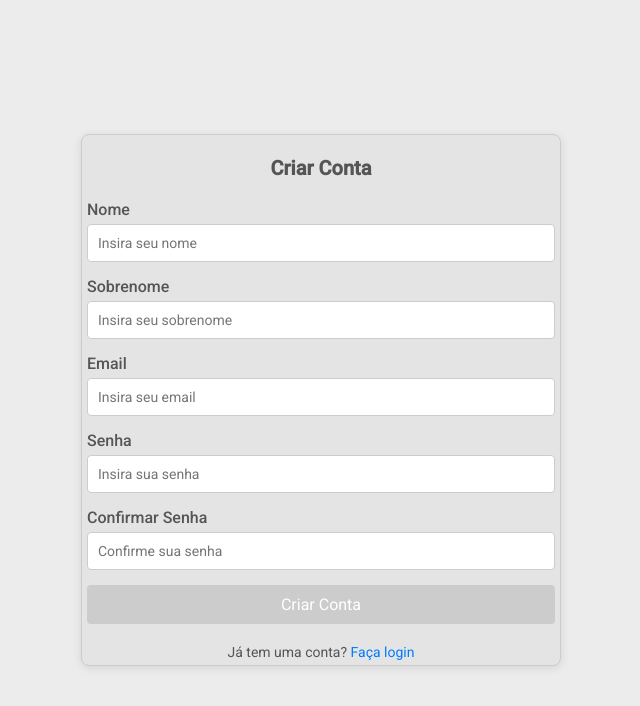
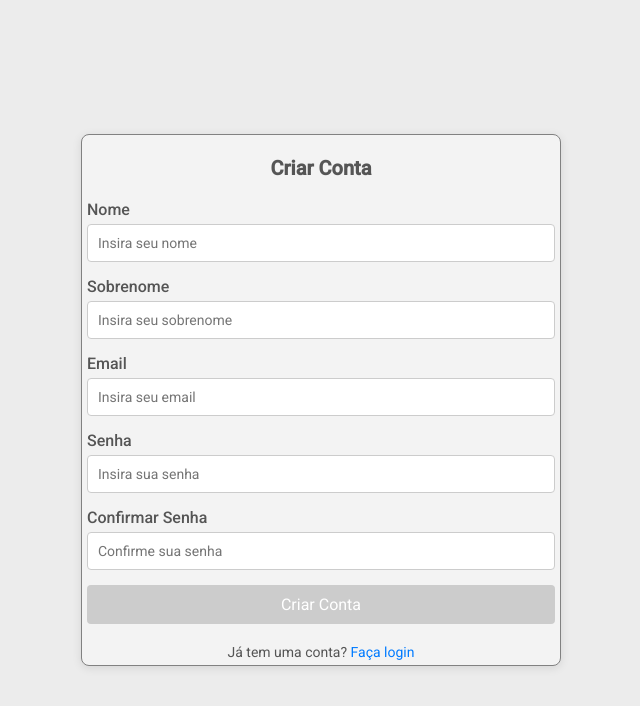
Before and after one commit to guialvesds/webFinance, an Angular app: page / in a window 1280 px wide. Shown: the top 706 px of the page, without its empty margins (319-959 px from the left). Built offline with nearby package versions, Linux system fonts and the light colour scheme.

Commit message:
css modify

```diff
--- a/src/app/src/pages/createAccount/create-account/create-account.component.scss
+++ b/src/app/src/pages/createAccount/create-account/create-account.component.scss
@@ -10,9 +10,9 @@
     width: 30rem;
     margin: 50px auto;
     padding: 5px;
-    border: 1px solid #ccc;
+    border: 1px solid rgb(129, 129, 129);
     border-radius: 8px;
-    background-color: #e4e4e4;
+    background-color: #f3f3f3;
     box-shadow: 0 2px 10px rgba(0, 0, 0, 0.1);
     text-align: center;
 
@@ -30,9 +30,9 @@
 
     .success-message {
       background-color: #d4edda;
-      color: #11ce3d;
+      color: #18a338;
       padding: 10px;
-      font-size: 14px;
+      font-size: 16px;
       border-radius: 4px;
       margin-bottom: 20px;
       text-align: center;
@@ -40,7 +40,7 @@
 
     .error-message {
       color: #db2437;
-      font-size: 14px;
+      font-size: 16px;
       margin-top: 5px;
     }
 
--- a/src/app/src/pages/login/login.component.scss
+++ b/src/app/src/pages/login/login.component.scss
@@ -5,5 +5,5 @@
   justify-content: center;
   height: 100vh;
   width: 100%;
-  background-color: #a75757;
+
 }
```
